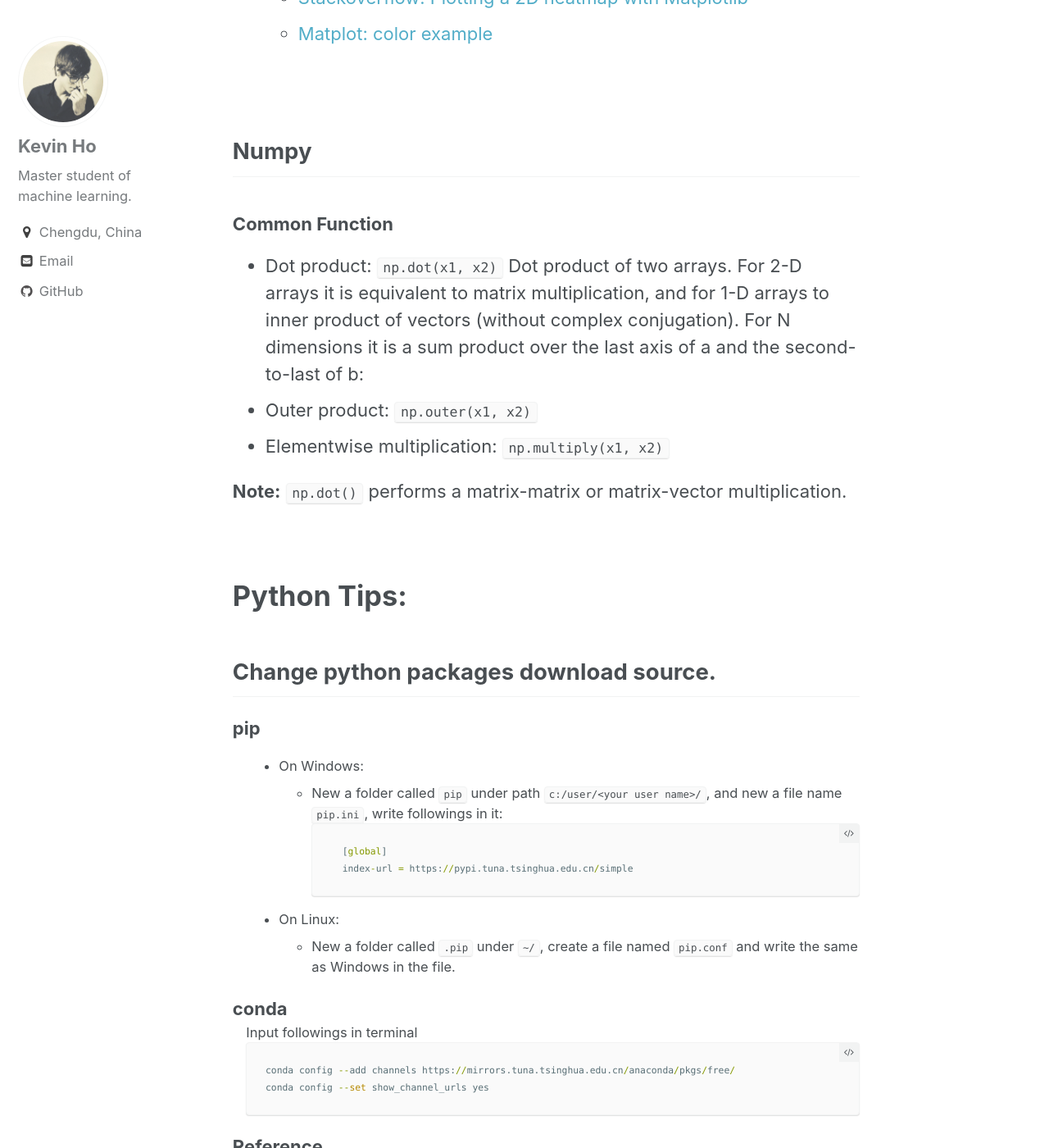
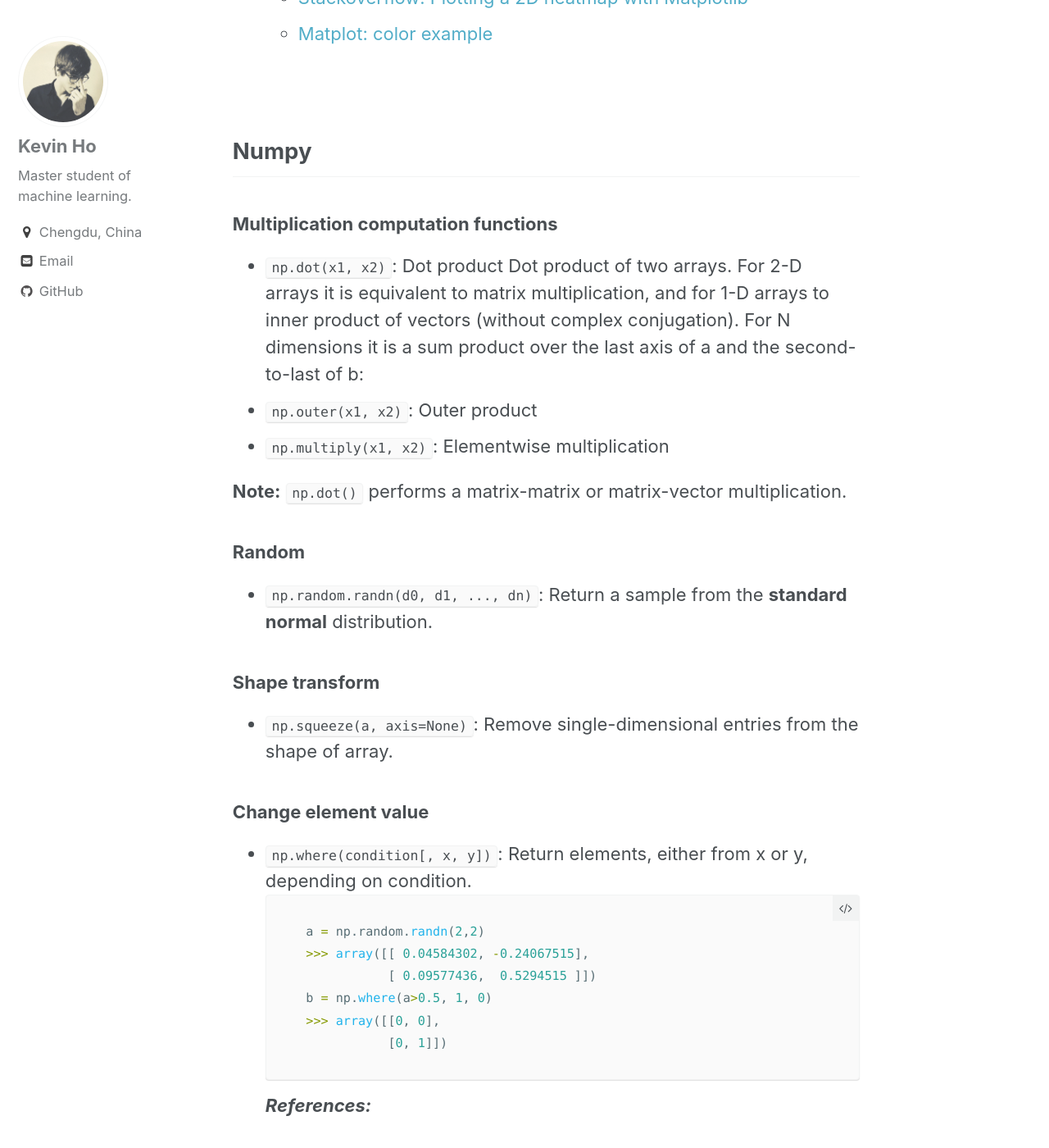
Before and after one commit to rivergold/rivergold.github.io, a Jekyll site: the page built from _posts/2017-9-1-Advanced-Python.md, in a window 1280 px wide and 1400 px high, scrolled down 6267 px. Shown: the whole window at 82% size. Built offline with Jekyll 4.4.1, drawn with Linux system fonts in a browser that asks for light colours; emoji names are drawn with the system emoji font; formulas are drawn with MathJax 3; comment, search, counter and statistics services are not loaded; some of the changed text lies outside the part shown.

Commit message:
Update
numpy functions

````diff
--- a/_posts/2017-9-1-Advanced-Python.md
+++ b/_posts/2017-9-1-Advanced-Python.md
@@ -159,15 +159,46 @@ This module implements pseudo-random number generators for various distributions
 <br>
 
 ## Numpy
-### Common Function
-- Dot product: `np.dot(x1, x2)`
+### Multiplication computation functions
+- `np.dot(x1, x2)`: Dot product
     Dot product of two arrays.
     For 2-D arrays it is equivalent to matrix multiplication, and for 1-D arrays to inner product of vectors (without complex conjugation). For N dimensions it is a sum product over the last axis of a and the second-to-last of b:
-- Outer product: `np.outer(x1, x2)`
-- Elementwise multiplication: `np.multiply(x1, x2)`
+- `np.outer(x1, x2)`: Outer product
+- `np.multiply(x1, x2)`: Elementwise multiplication
 
 **Note:** `np.dot()` performs a matrix-matrix or matrix-vector multiplication.
 
+### Random
+- `np.random.randn(d0, d1, ..., dn)`: Return a sample from the **standard normal** distribution.
+
+### Shape transform
+- `np.squeeze(a, axis=None)`: Remove single-dimensional entries from the shape of array.
+
+### Change element value
+- `np.where(condition[, x, y])`: Return elements, either from x or y, depending on condition.
+    ```python
+    a = np.random.randn(2,2)
+    >>> array([[ 0.04584302, -0.24067515],
+               [ 0.09577436,  0.5294515 ]])
+    b = np.where(a>0.5, 1, 0)
+    >>> array([[0, 0],
+               [0, 1]])
+    ```
+
+    ***References:***
+    - [Stackoverflow: convert numpy array to 0 or 1](https://stackoverflow.com/questions/45648668/convert-numpy-array-to-0-or-1)
+
+### Create array
+- `np.meshgrid(x1, x2, ..., xn)`: Return coordinate matrices from coordinate vectors.
+    ```python
+    x = np.linspace(0, 1, nx)
+    y = np.linspace(0, 1, ny)
+    xx, yy = np.meshgrid(x, y)
+    ```
+    **Note:** This function is used often when you want to draw your prediction model's decision boundary.
+
+    ***References:***
+    - [deeplearning.ai: Planar data classification with one hidden layer/planar_utils.py](https://github.com/XingxingHuang/deeplearning.ai/blob/master/1_Neural%20Networks%20and%20Deep%20Learning/week3/Planar%20data%20classification%20with%20one%20hidden%20layer/planar_utils.py#L7)
 <br>
 
 # Python Tips:
````
Also changed, not shown: _posts/2017-9-28-Dive-Into-Deep-Learning.md (+9 -0 lines).
